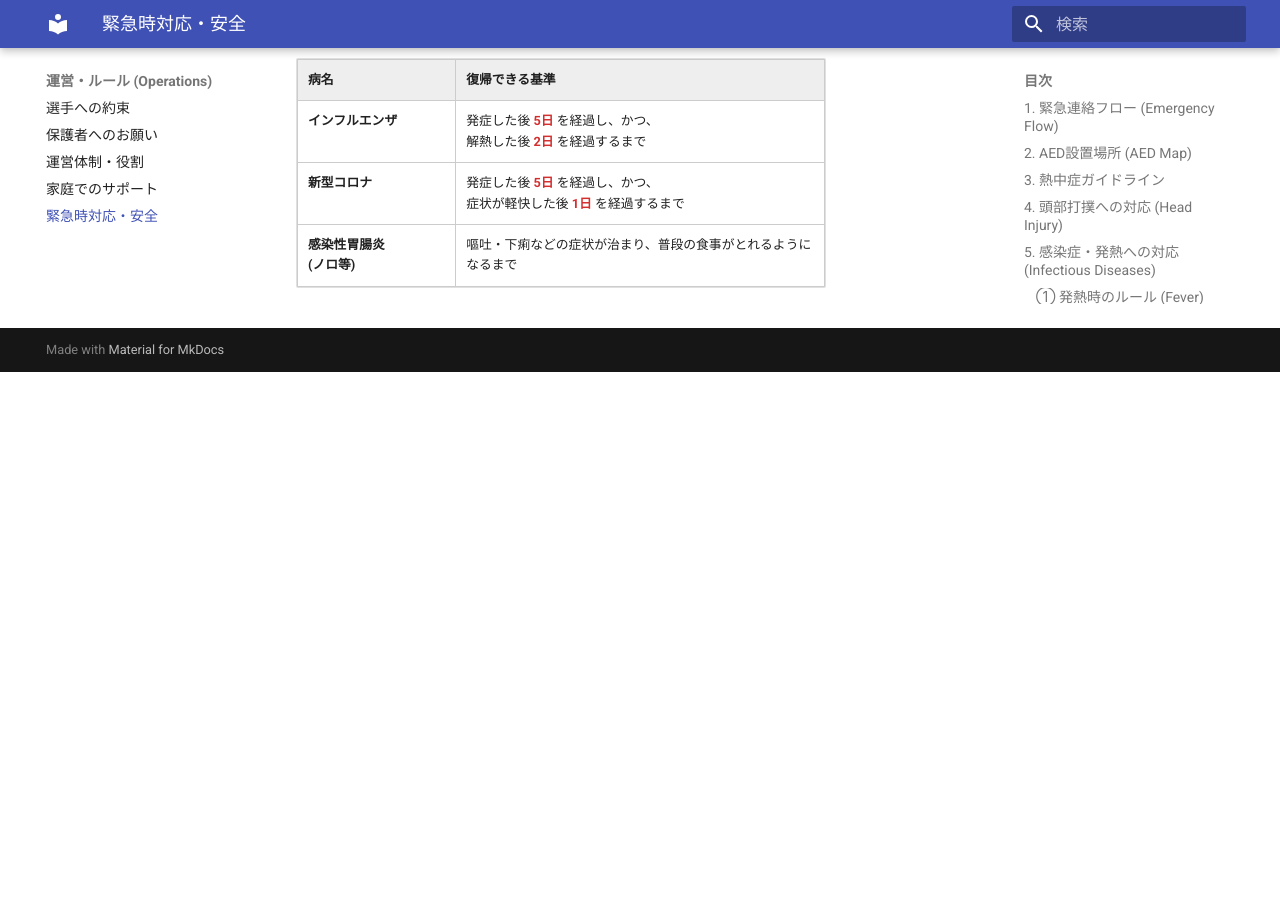
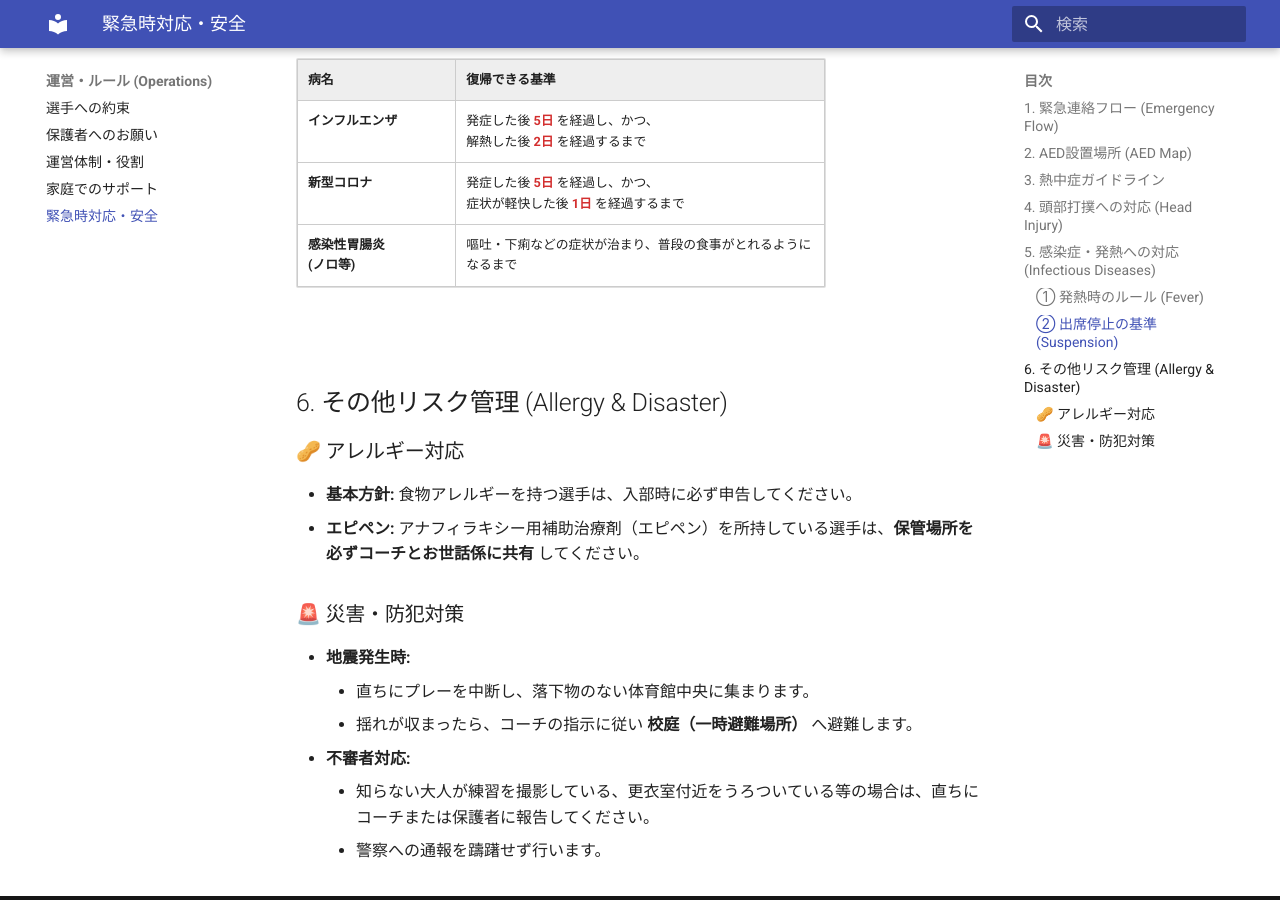
Before and after one commit to kawaiikumichan/asahicho-minibus-ops, an MkDocs documentation site: the page built from docs/03_Operations/eap.md, in a window 1280 px wide and 900 px high, scrolled down 2577 px. Built offline with MkDocs 1.6.1 and Material for MkDocs 9.7.7, drawn with Linux system fonts in a browser that asks for light colours; before the commit the page ends 2949 px from its top, so only the background shows below that.

Commit message:
Update eap.md

```diff
--- a/docs/03_Operations/eap.md
+++ b/docs/03_Operations/eap.md
@@ -1,15 +1,15 @@
 # 🚑 緊急時対応計画 (EAP)
 
-**「選手の命と安全」** が全ての活動に優先します。
-判断に迷ったときは、**「大げさに対処する（迷ったら救急車）」** ことを原則とします。
+<strong>「選手の命と安全」</strong> が全ての活動に優先します。
+判断に迷ったときは、<strong>「大げさに対処する（迷ったら救急車）」</strong> ことを原則とします。
 
 ## 1. 緊急連絡フロー (Emergency Flow)
 
 事故や大きな怪我が発生した際の動きです。
 
-<div style="max-width: 500px; margin: 0 auto; font-family: sans-serif;">
+<div style="max-width: 600px; margin: 0 auto; font-family: sans-serif;">
 
-    <div style="background-color: #d32f2f; color: white; padding: 15px; border-radius: 8px; text-align: center; font-weight: bold;">
+    <div style="background-color: #d32f2f; color: white; padding: 15px; border-radius: 8px; text-align: center; font-weight: bold; box-shadow: 0 2px 4px rgba(0,0,0,0.2);">
         ⚡ 事故・怪我の発生
     </div>
 
@@ -103,7 +103,7 @@ WBGT（暑さ指数）計を使用し、数値に基づいて活動を制限し
 <div style="border: 2px solid #d32f2f; background-color: #ffebee; padding: 15px; border-radius: 5px; color: #333;">
     <strong style="font-size: 1.2em; color: #b71c1c;">⛔ 脳振盪（のうしんとう）の疑い</strong>
     <p style="margin-top: 10px;">
-        頭を打った後、以下の様子があれば<strong>即座にプレーを中止し、その日は帰宅させる（復帰させない）。</strong>
+        頭を打った後、以下の様子があれば <strong>即座にプレーを中止し、その日は帰宅させる（復帰させない）。</strong>
     </p>
     <ul style="color: #b71c1c; font-weight: bold;">
         <li>ふらついている</li>
@@ -116,7 +116,7 @@ WBGT（暑さ指数）計を使用し、数値に基づいて活動を制限し
 
 ## 5. 感染症・発熱への対応 (Infectious Diseases)
 
-チーム内での感染拡大を防ぐため、**学校保健安全法** の基準に準拠します。
+チーム内での感染拡大を防ぐため、<strong>学校保健安全法</strong> の基準に準拠します。
 
 ### ① 発熱時のルール (Fever)
 <div style="background-color: #e0f7fa; border-left: 5px solid #00acc1; padding: 15px; margin-bottom: 20px;">
@@ -156,3 +156,19 @@ WBGT（暑さ指数）計を使用し、数値に基づいて活動を制限し
     </td>
   </tr>
 </table>
+
+<br>
+
+## 6. その他リスク管理 (Allergy & Disaster)
+
+### 🥜 アレルギー対応
+* <strong>基本方針:</strong> 食物アレルギーを持つ選手は、入部時に必ず申告してください。
+* <strong>エピペン:</strong> アナフィラキシー用補助治療剤（エピペン）を所持している選手は、<strong>保管場所を必ずコーチとお世話係に共有</strong> してください。
+
+### 🚨 災害・防犯対策
+* <strong>地震発生時:</strong>
+    * 直ちにプレーを中断し、落下物のない体育館中央に集まります。
+    * 揺れが収まったら、コーチの指示に従い <strong>校庭（一時避難場所）</strong> へ避難します。
+* <strong>不審者対応:</strong>
+    * 知らない大人が練習を撮影している、更衣室付近をうろついている等の場合は、直ちにコーチまたは保護者に報告してください。
+    * 警察への通報を躊躇せず行います。
```
